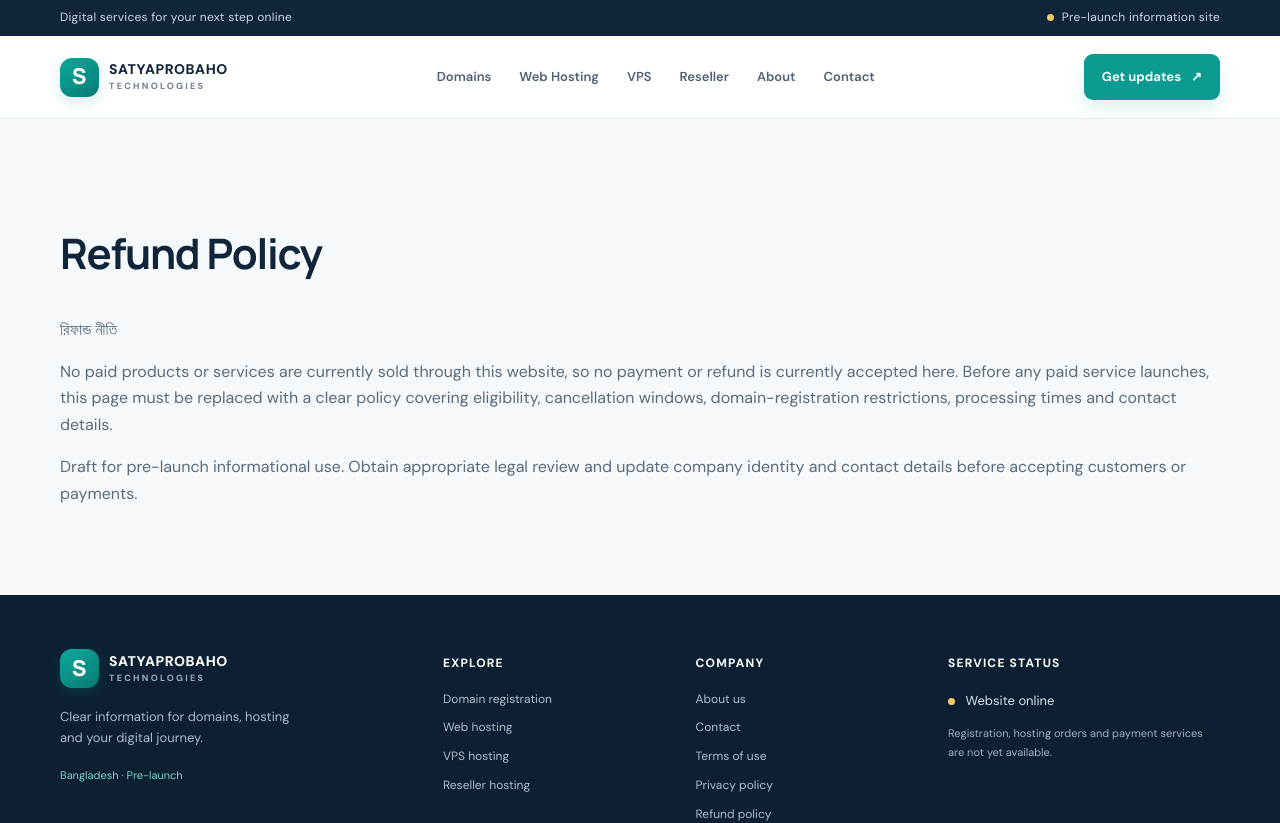
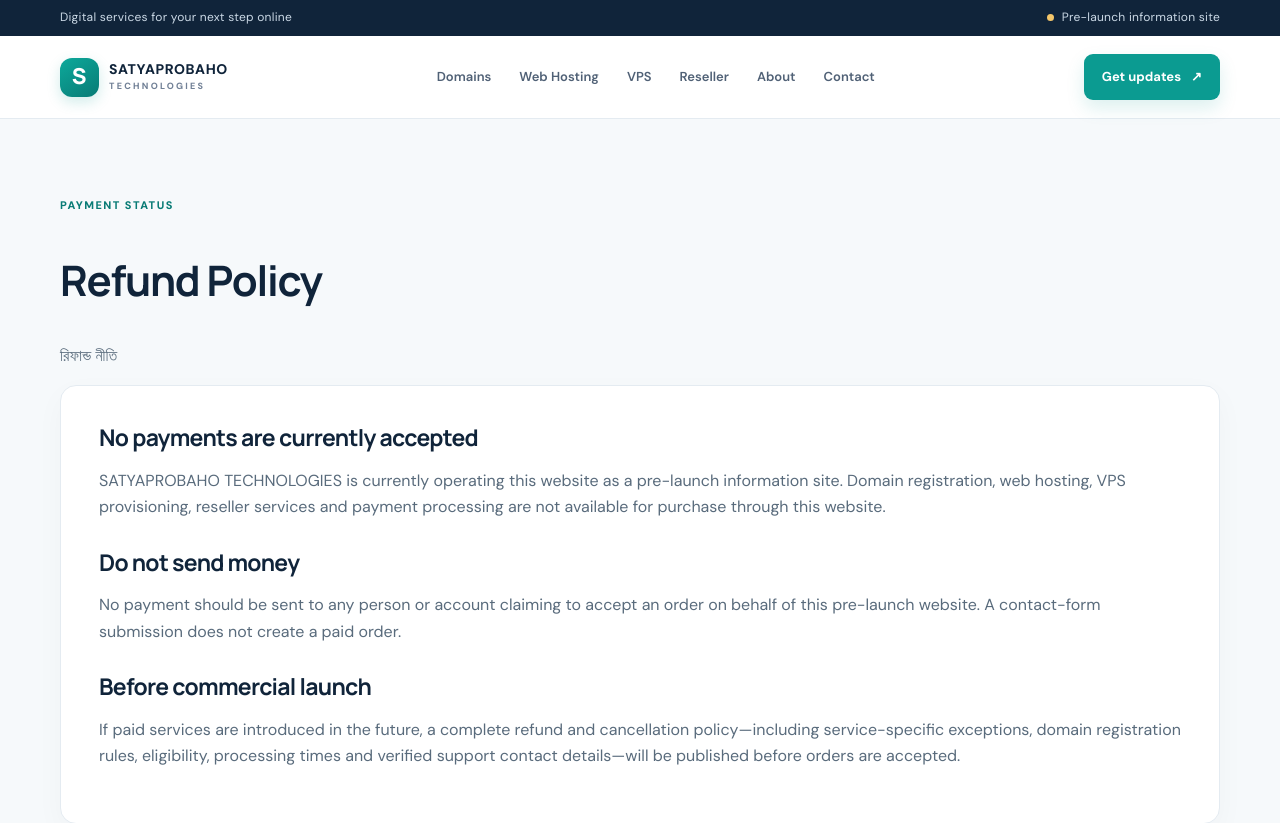
Before and after one commit to satyaprobaho-technologies/satyaprobaho-website, a Next.js app in the folder satyaprobaho-website/: page /refund-policy in a window 1280 px wide. Shown: the top 823 px of the page. Built offline with nearby package versions, Linux system fonts and the light colour scheme; no server answers.

Commit message:
Clarify refund policy while no paid services are offered

```diff
--- a/satyaprobaho-website/src/app/refund-policy/page.tsx
+++ b/satyaprobaho-website/src/app/refund-policy/page.tsx
@@ -1,3 +1,25 @@
 import type { Metadata } from "next";
-export const metadata: Metadata = { title: "Refund Policy", description: "Refund Policy for SATYAPROBAHO TECHNOLOGIES pre-launch website." };
-export default function Page() { return <main className="wrap section"><h1>Refund Policy</h1><p>রিফান্ড নীতি</p><p>No paid products or services are currently sold through this website, so no payment or refund is currently accepted here. Before any paid service launches, this page must be replaced with a clear policy covering eligibility, cancellation windows, domain-registration restrictions, processing times and contact details.</p><p className="muted">Draft for pre-launch informational use. Obtain appropriate legal review and update company identity and contact details before accepting customers or payments.</p></main>; }
+
+export const metadata: Metadata = {
+  title: "Refund Policy",
+  description: "Current payment and refund status for SATYAPROBAHO TECHNOLOGIES.",
+};
+
+export default function Page() {
+  return (
+    <main className="wrap section">
+      <span className="section-kicker">Payment status</span>
+      <h1>Refund Policy</h1>
+      <p>রিফান্ড নীতি</p>
+      <div className="content-panel">
+        <h2>No payments are currently accepted</h2>
+        <p>SATYAPROBAHO TECHNOLOGIES is currently operating this website as a pre-launch information site. Domain registration, web hosting, VPS provisioning, reseller services and payment processing are not available for purchase through this website.</p>
+        <h2>Do not send money</h2>
+        <p>No payment should be sent to any person or account claiming to accept an order on behalf of this pre-launch website. A contact-form submission does not create a paid order.</p>
+        <h2>Before commercial launch</h2>
+        <p>If paid services are introduced in the future, a complete refund and cancellation policy—including service-specific exceptions, domain registration rules, eligibility, processing times and verified support contact details—will be published before orders are accepted.</p>
+      </div>
+      <p className="muted">This page describes the current pre-launch status; it is not a refund promise for transactions made outside this website.</p>
+    </main>
+  );
+}
```
